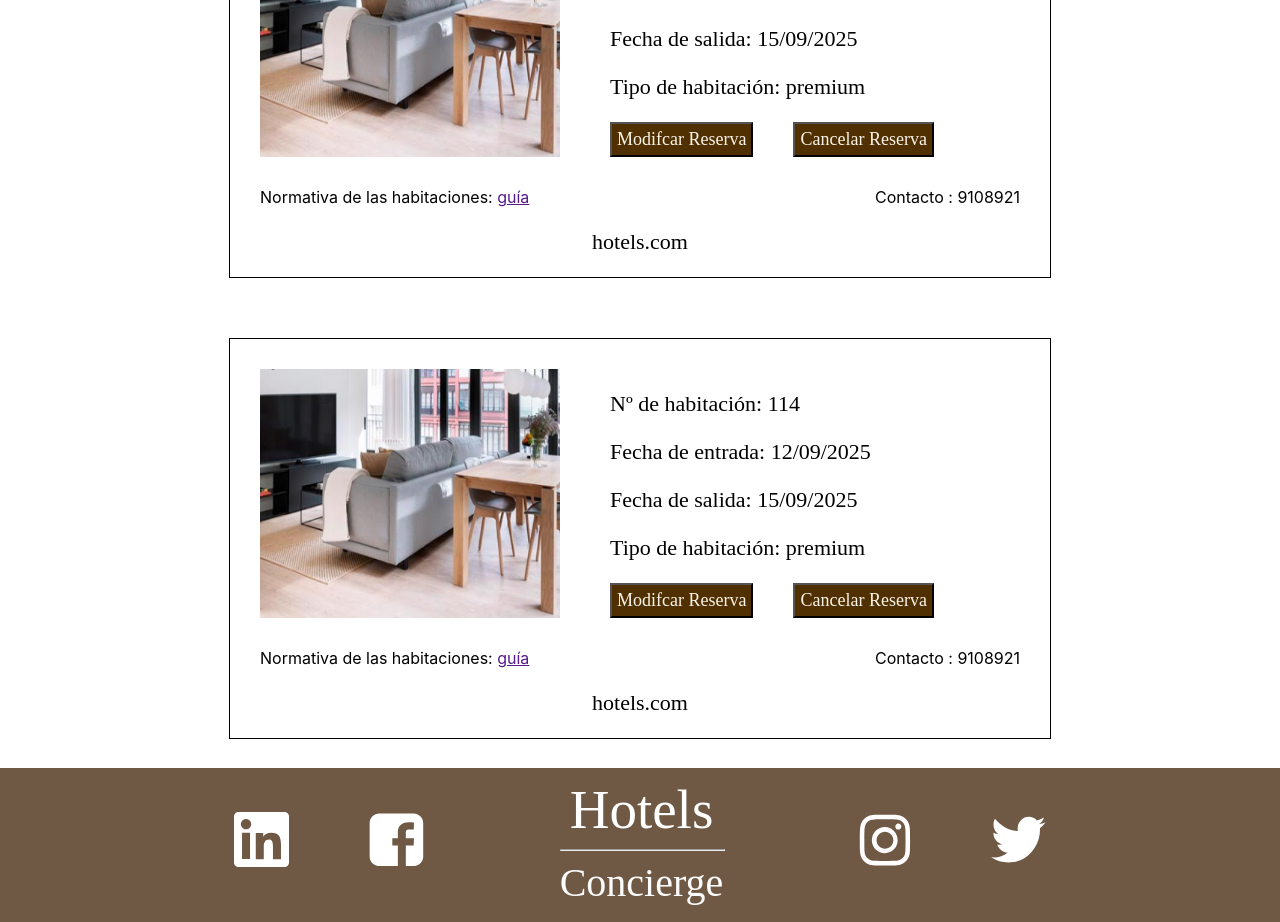
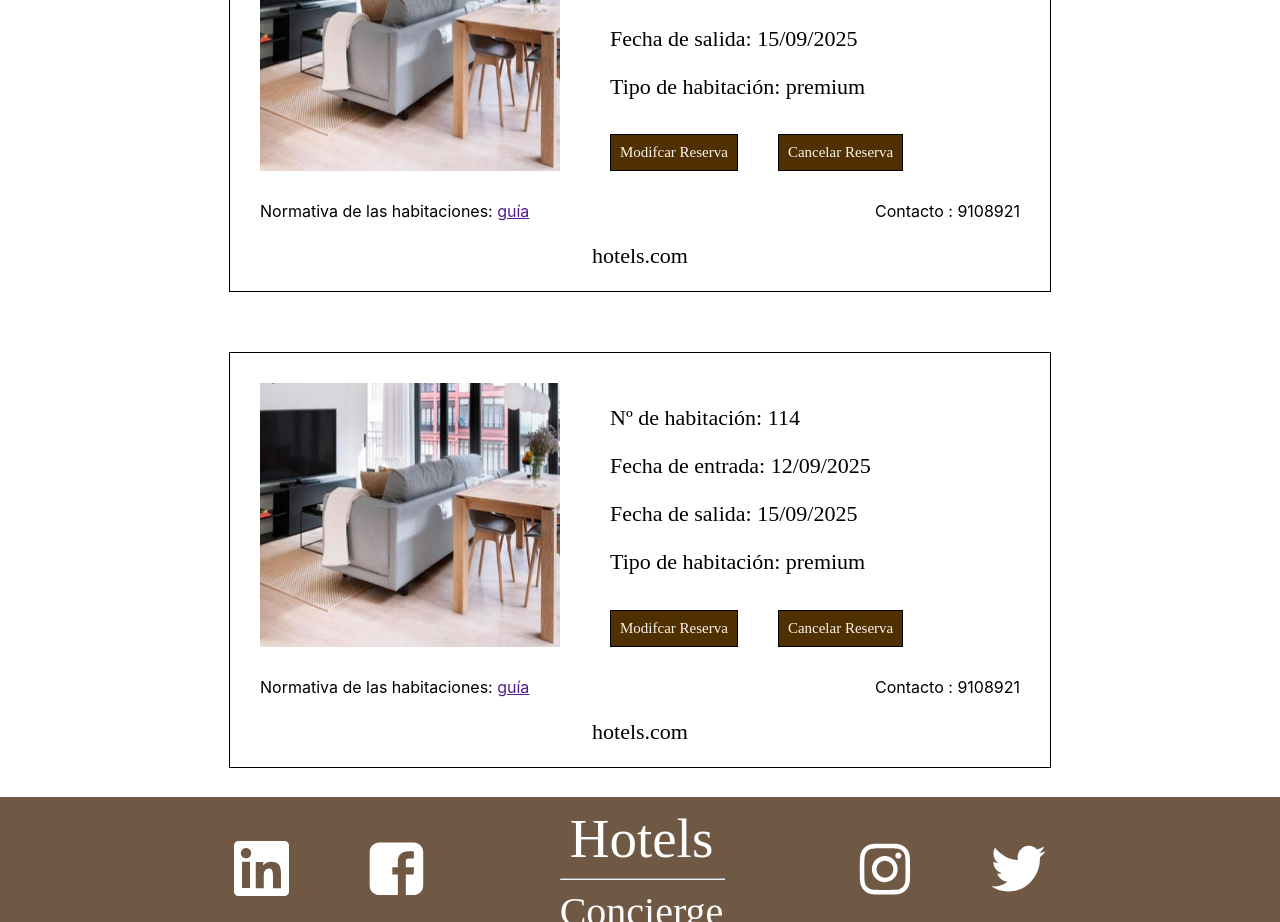
Before and after one commit to javierMorales9/ISST-Grupo02-Conc, a React (Create React App) app: page /booking in a window 1280 px wide. Shown: the part 1040-1962 px from the top of the page. Built offline with nearby package versions, Linux system fonts and the light colour scheme; what google-maps-react would draw is missing.

Commit message:
Fixed_buttons

```diff
--- a/src/public/booking.css
+++ b/src/public/booking.css
@@ -86,15 +86,18 @@
 
 
 .booking_buttons{
-    padding: 5px;
-    font-family: Ibarra Real Nova;
+	background: #503000;
+	padding: 9px;
+	margin-top: 12.5px;
+	transition-duration: 0.4s;
+	border: 1px solid black;
+	font-family: Asul;
 	font-style: normal;
 	font-weight: normal;
-    font-size: 18px;
-    background-color: #503000;
-    color: #FAF4EB;
-    cursor:pointer;
-    outline:none;
+	font-size: 15px;
+	align-items: center;
+	text-align: center;
+	color: #FAF4EB;
 }
 
 .booking_buttons:hover{
--- a/src/public/form.css
+++ b/src/public/form.css
@@ -47,6 +47,7 @@ label{
     height: 40px;
     background-color: #503000;
     color: #FAF4EB;
+    transition-duration: 0.4s;
 }
 
 #form_submit:hover{
--- a/src/public/profile.css
+++ b/src/public/profile.css
@@ -21,7 +21,6 @@
 	align-items: center;
 	text-align: center;
 	color: #FAF4EB;
-	transition-duration: 0.4s;
 }
 
 .profile_actions:hover{
--- a/src/public/room_service.css
+++ b/src/public/room_service.css
@@ -247,4 +247,5 @@ select.formulario, input.formulario {
     color: #FAF4EB;
     cursor:pointer;
     outline:none;
+    transition-duration: 0.4s;
 }
--- a/src/public/tarjeta.css
+++ b/src/public/tarjeta.css
@@ -45,10 +45,11 @@
 	font-size: 30px;
 	color:#F6FACB;
     border: 1px solid black;
+	transition-duration: 0.4s;
 }
 
 .button:hover{
 	color: #000000;
-	background: #050504;
+	background: #F1D874;
 	box-shadow: black;
 }
```
